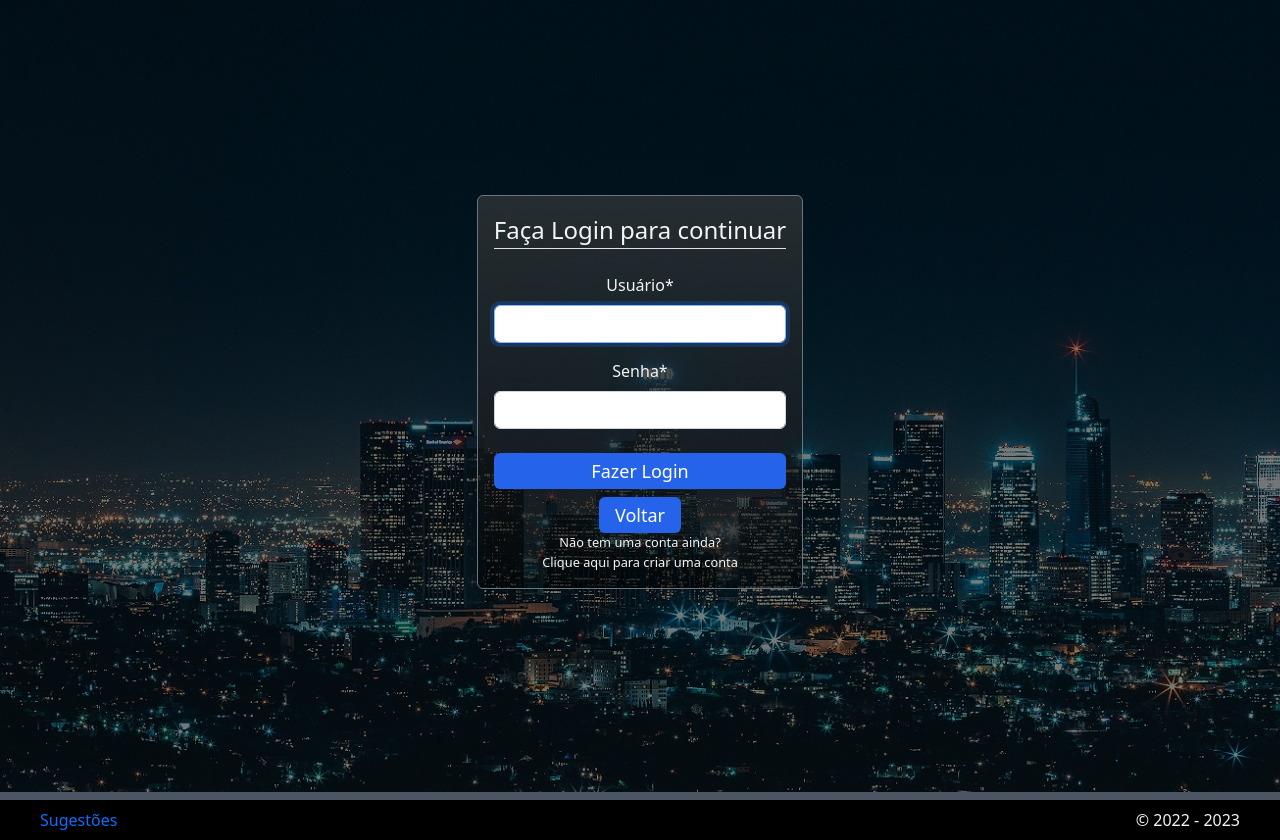
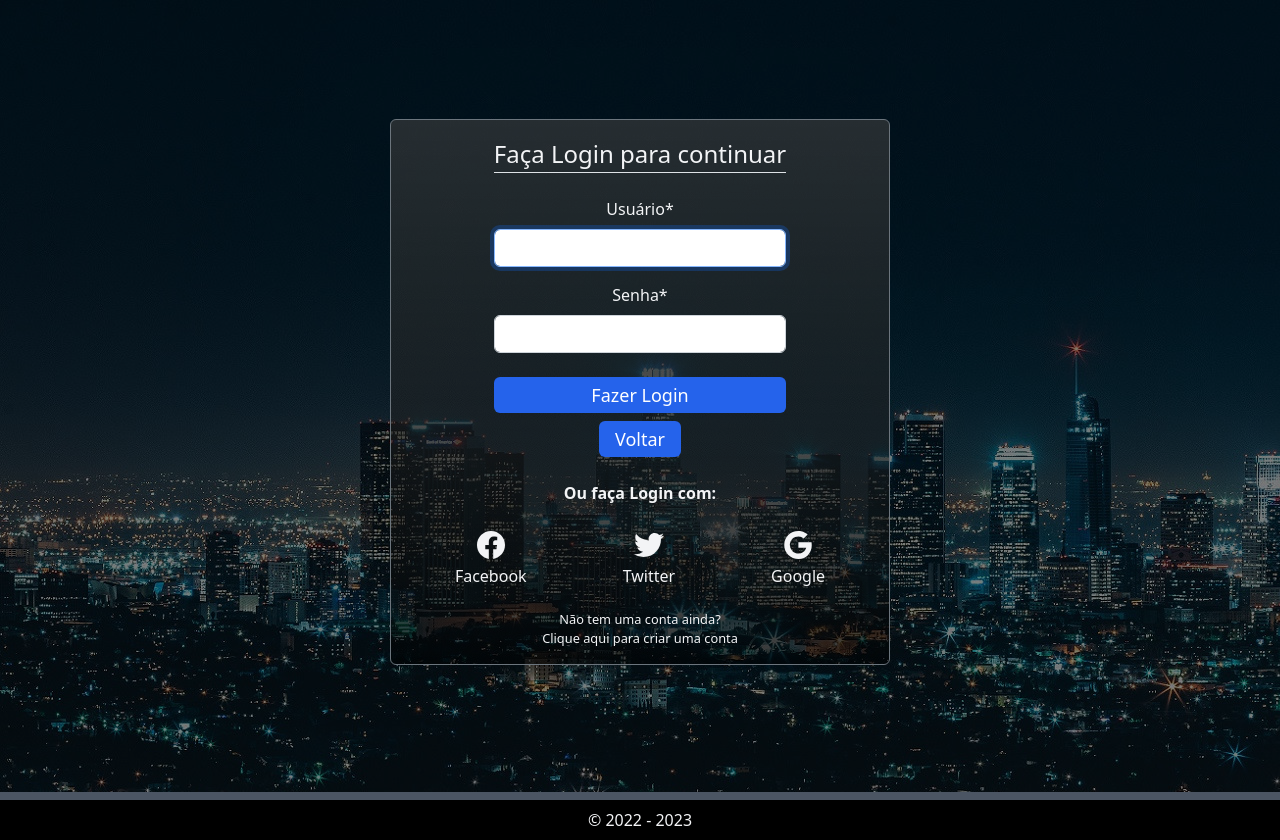
Before and after one commit to fbsagat/Alugue_seu_imovel, a Django app: page /login/ in a window 1280 px wide. Run offline with Django 4.2, Linux system fonts and the light colour scheme; some libraries are stand-ins or nearby versions.

Commit message:
Várias melhorias e correções de bugs.

```diff
--- a/Alugue_seu_imovel/urls.py
+++ b/Alugue_seu_imovel/urls.py
@@ -3,15 +3,12 @@ from django.urls import path, include
 from django.conf import settings
 from django.conf.urls.static import static
 
-
 urlpatterns = [
     path('admin/', admin.site.urls),
     path('', include('home.urls', namespace='home')),
+    path('oauth/', include('social_django.urls', namespace='social')),
 ]
 
 if settings.DEBUG:
     urlpatterns += static(settings.STATIC_URL, document_root=settings.STATIC_ROOT)
     urlpatterns += static(settings.MEDIA_URL, document_root=settings.MEDIA_ROOT)
-    urlpatterns = [
-        path('__debug__/', include('debug_toolbar.urls')),
-    ] + urlpatterns
--- a/home/templates/home.html
+++ b/home/templates/home.html
@@ -13,6 +13,7 @@
     color: #000000;
     padding: 5px 5px;
     }
+
 
 </style>
 {% endblock %}
@@ -50,8 +51,9 @@
             </button>
         </div>
     </form>
-
-    <a href="{% url 'home:Login' %}"><p class="text-center py-1">Já tenho Cadastro</p></a>
+    <br>
+    <a href="{% url 'home:Login' %}"><p class="badge bg-secondary bg-opacity-75 text-wrap fs-4 fw-bold">Já tenho
+        Cadastro</p></p></a>
 
 </div>
 
--- a/home/templates/login.html
+++ b/home/templates/login.html
@@ -8,6 +8,14 @@
 {% endblock %}
 
 {% block head %}
+<style>
+    ion-icon {
+    pointer-events: none;
+}
+
+
+
+</style>
 {% endblock %}
 
 {% block content %}
@@ -32,6 +40,30 @@
                     </button>
                 </div>
             </form>
+            <br>
+            <p><strong>Ou faça Login com:</strong></p>
+            <br>
+            <div class="flex items-center">
+                <div class="mx-5">
+                    <a href="{% url 'social:begin' 'facebook' %}">
+                        <ion-icon size="large" name="logo-facebook"></ion-icon>
+                        <h1>Facebook</h1>
+                    </a>
+                </div>
+                <div class="mx-5">
+                    <a href="{% url 'social:begin' 'twitter' %}">
+                        <ion-icon size="large" name="logo-twitter"></ion-icon>
+                        <h1>Twitter</h1>
+                    </a>
+                </div>
+                <div class="mx-5">
+                    <a href="{% url 'social:begin' 'google' %}">
+                        <ion-icon size="large" name="logo-google"></ion-icon>
+                        <h1>Google</h1>
+                    </a>
+                </div>
+            </div>
+            <br>
             <small>
                 Não tem uma conta ainda? <p><a href="{% url 'home:Criar Conta' %}">Clique aqui para criar uma conta</a>
             </p>
--- a/requirements.txt
+++ b/requirements.txt
@@ -11,7 +11,6 @@ django-environ==0.10.0
 django-localflavor==3.1
 django-model-utils==4.3.1
 django-resized==1.0.2
-django_debug_toolbar==4.0.0
 docopt==0.6.2
 fabio==2023.4.0
 Faker==18.4.0
--- a/templates/footer.html
+++ b/templates/footer.html
@@ -13,6 +13,10 @@
     height: 30px !important;
     opacity: 1 !important;
 }
+
+
+
+
 </style>
 
 {% endblock %}
@@ -37,14 +41,12 @@
 
 <footer class=" px-10 py-2">
 
+    {% if user.is_authenticated %}
     <ul class="flex justify-between items-center">
-
         <li><a href="{% url 'home:Sugestões' %}" class="link-primary">Sugestões</a></li>
-        {% if user.is_authenticated %}
-        <a href="" class="link-primary" data-bs-toggle="modal" data-bs-target="#modal1">Fale com o Desenvolvedor</a>
-        {% endif %}
-        <li>&copy; 2022 - {{ ano_atual }}</li>
-
+        <li>© 2022 - {{ ano_atual }}</li>
+        <li><a href="" class="link-primary" data-bs-toggle="modal" data-bs-target="#modal1">Fale com o Desenvolvedor</a>
+        </li>
         {% if user.is_superuser %}
         <li>
             <form method="POST" action="{% url 'home:botaoteste' %}">
@@ -54,7 +56,13 @@
             </form>
         </li>
         {% endif %}
+
+        {% else %}
+        <ul class="flex justify-center items-center">
+        <li>© 2022 - {{ ano_atual }}</li>
     </ul>
+    {% endif %}
+
 </footer>
 
 {% endif %}
```
Also changed, not shown: Alugue_seu_imovel/settings.py (+32 -13 lines), home/migrations/0001_initial.py (deleted), 1 other file.
